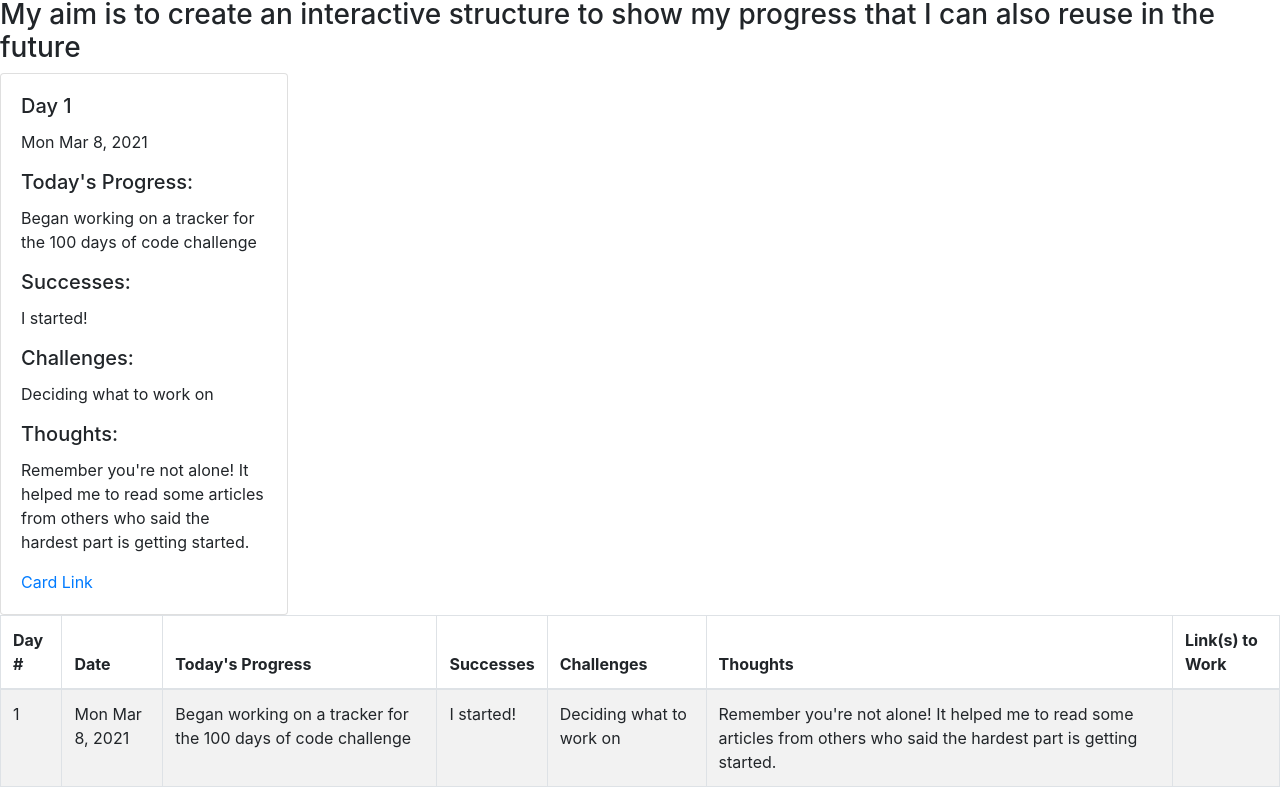
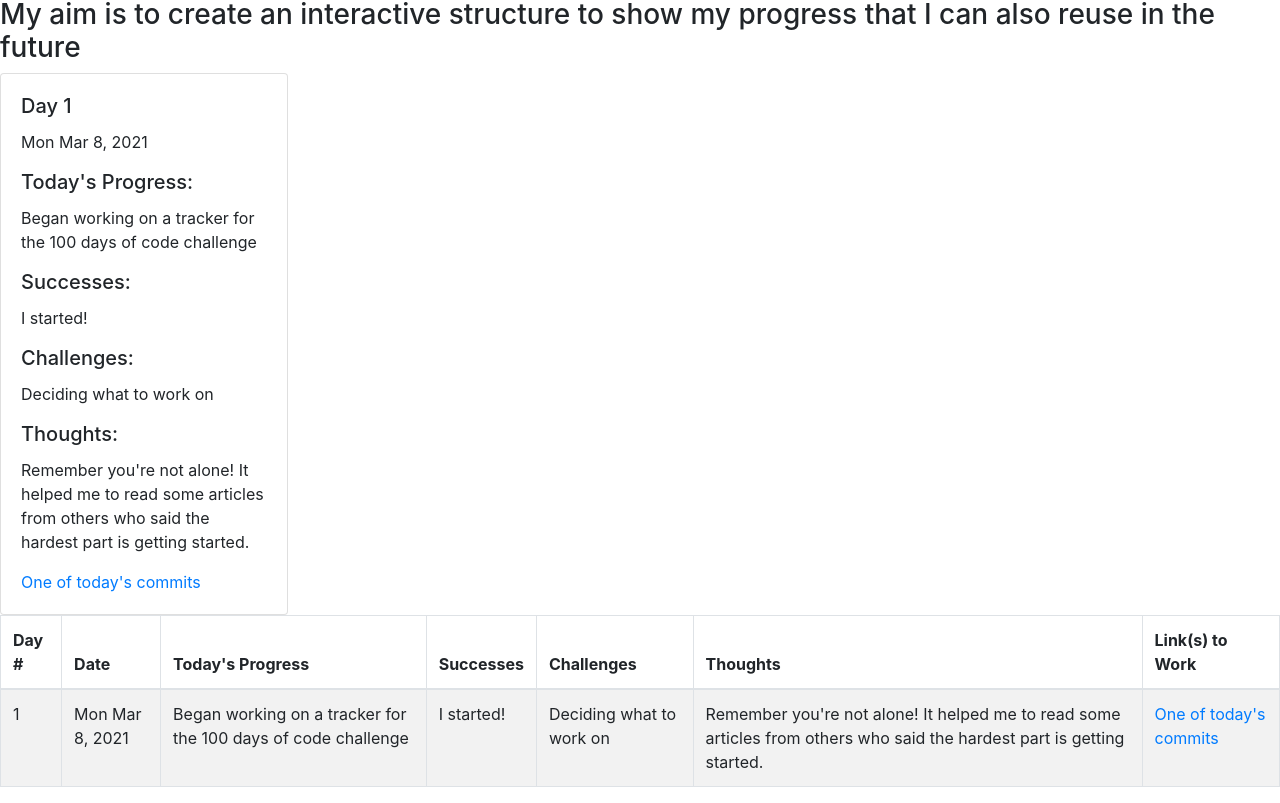
Before and after one commit to ncmarsh/100_days_of_code, a React (Create React App) app: page / in a window 1280 px wide. Shown: the part 199-1002 px from the top of the page. Built offline with nearby package versions, Linux system fonts and the light colour scheme.

Commit message:
updated today's progress

```diff
--- a/src/components/ProgressCard.js
+++ b/src/components/ProgressCard.js
@@ -23,7 +23,7 @@ function ProgressCard() {
             <Card.Text>
                 Remember you're not alone! It helped me to read some articles from others who said the hardest part is getting started.
             </Card.Text>
-            <Card.Link href="#">Card Link</Card.Link>
+            <Card.Link href="https://github.com/ncmarsh/100_days_of_code/commit/c18783e690487a3a79e9e5301d8f8388419e6ed5">One of today's commits</Card.Link>
         </Card.Body>
         </Card>
     )
--- a/src/components/ProgressTable.js
+++ b/src/components/ProgressTable.js
@@ -23,7 +23,11 @@ function ProgressTable() {
                     <td>I started!</td>
                     <td>Deciding what to work on</td>
                     <td>Remember you're not alone! It helped me to read some articles from others who said the hardest part is getting started.</td>
-                    <td></td>
+                    <td>
+                        <a href="https://github.com/ncmarsh/100_days_of_code/commit/c18783e690487a3a79e9e5301d8f8388419e6ed5">
+                            One of today's commits
+                        </a>
+                    </td>
                 </tr>
                 {/* <tr>
                     <td>2</td>
```
